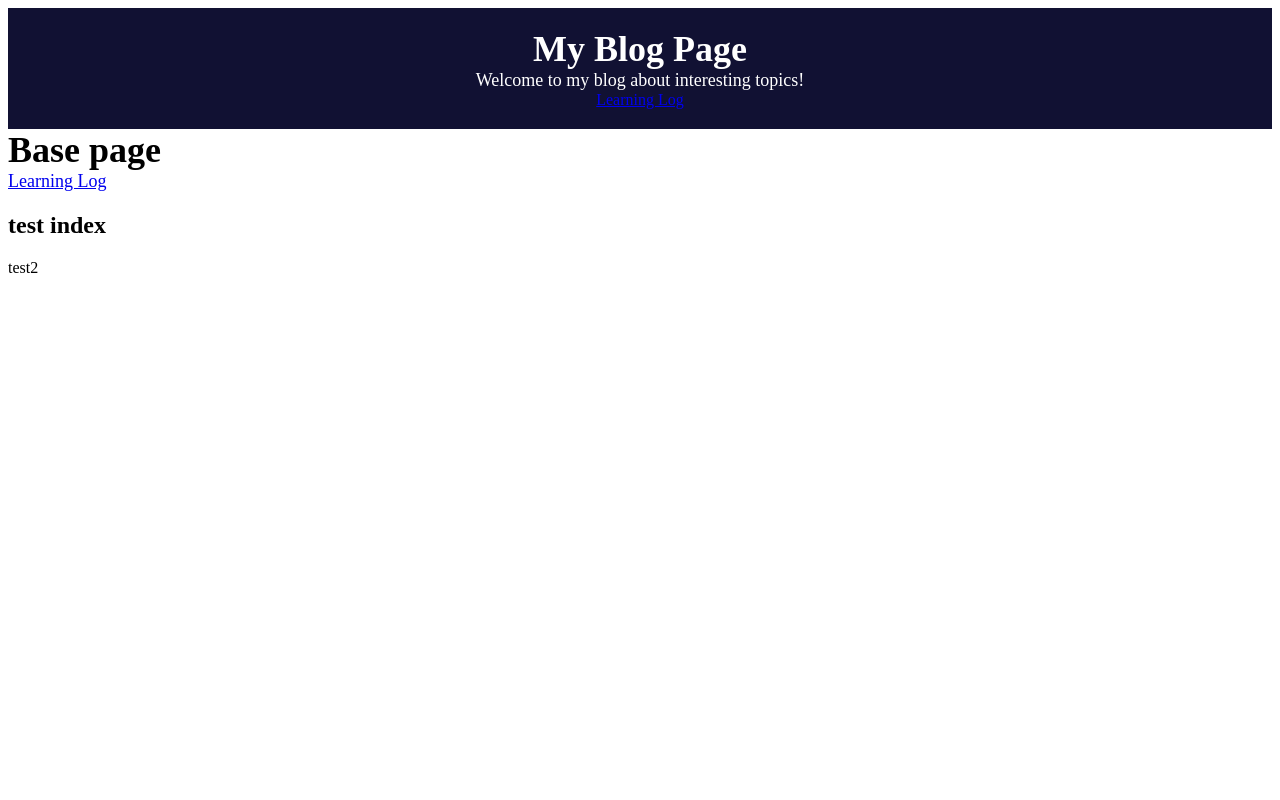
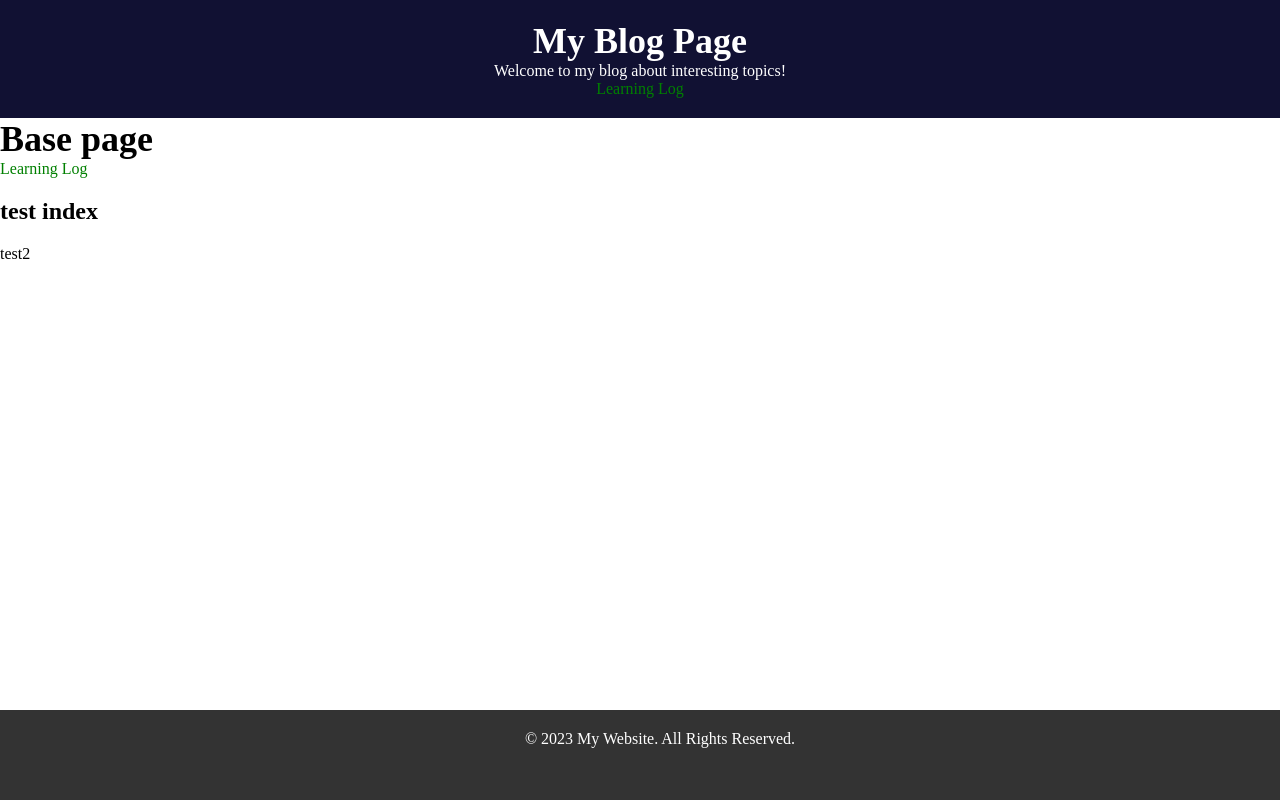
Before and after one commit to Lap-DevOps/django_learning_log, a Django app: page / in a window 1280 px wide. Run offline with Django 4.2, Linux system fonts and the light colour scheme.

Commit message:
adding base page

```diff
--- a/learning_log/learning_logs/templates/learning_logs/base.html
+++ b/learning_log/learning_logs/templates/learning_logs/base.html
@@ -21,6 +21,47 @@
         margin: 0;
         font-size: 18px;
       }
+            html {
+     position: relative;
+    min-height: 100%;
+    }
+    body {
+         margin: 0;
+        padding-bottom: 50px; /* Height of the footer */
+    }
+    footer {
+         position: absolute;
+         bottom: 0;
+        width: 100%;
+        height: 50px; /* Height of the footer */
+        background-color: #333;
+        color: white;
+        padding: 20px;
+        text-align: center;
+        }
+    a:link {
+  color: green;
+  background-color: transparent;
+  text-decoration: none;
+}
+
+a:visited {
+  color: pink;
+  background-color: transparent;
+  text-decoration: none;
+}
+
+a:hover {
+  color: red;
+  background-color: transparent;
+  text-decoration: underline;
+}
+
+a:active {
+  color: yellow;
+  background-color: transparent;
+  text-decoration: underline;
+
 
     </style>
 </head>
@@ -35,4 +76,30 @@
 </p>
 {%block content%}{% endblock content %}
 </body>
+<footer>
+    <div class="container">
+        <p>&copy; 2023 My Website. All Rights Reserved.</p>
+    </div>
+    <style>
+    footer {
+      background-color: #333;
+      color: white;
+      padding: 20px;
+      text-align: center;
+    }
+
+    .container {
+      max-width: 1200px;
+      margin: 0 auto;
+    }
+
+    p {
+      margin: 0;
+      font-size: 16px;
+    }
+
+
+    </style>
+</footer>
+
 </html>
--- a/learning_log/learning_logs/templates/learning_logs/index.html
+++ b/learning_log/learning_logs/templates/learning_logs/index.html
@@ -3,3 +3,4 @@
 <h2> test index</h2>
 test2
 {% endblock content %}
+dasda
```
